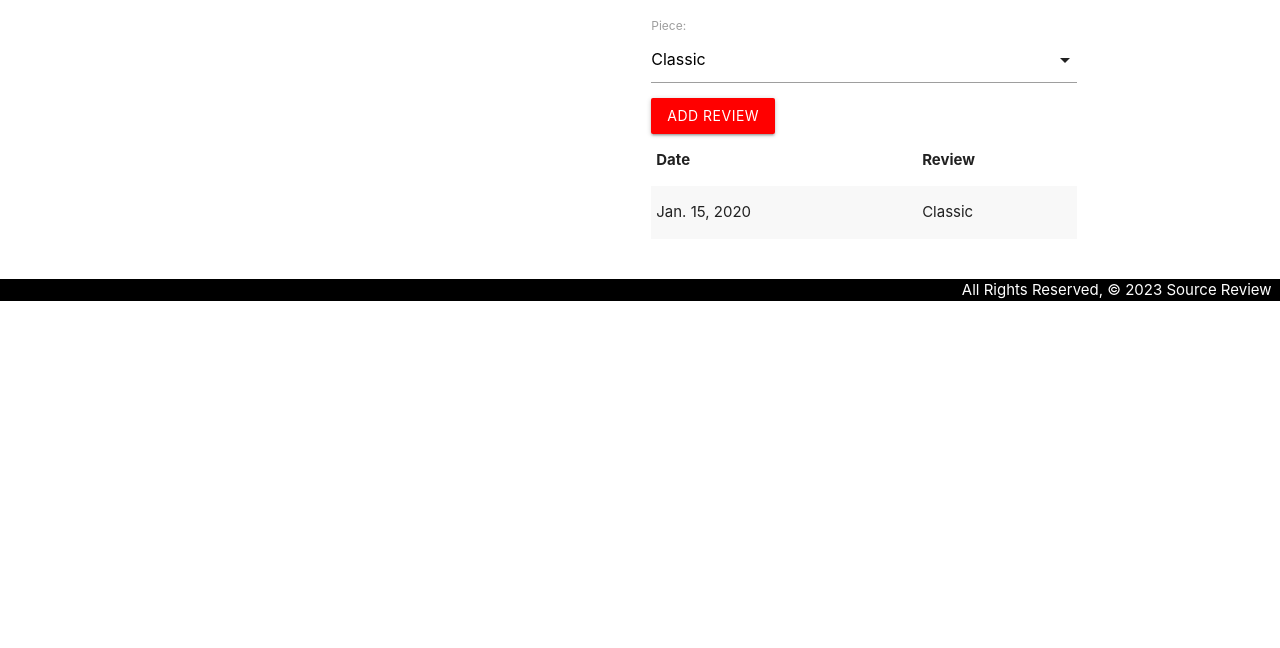
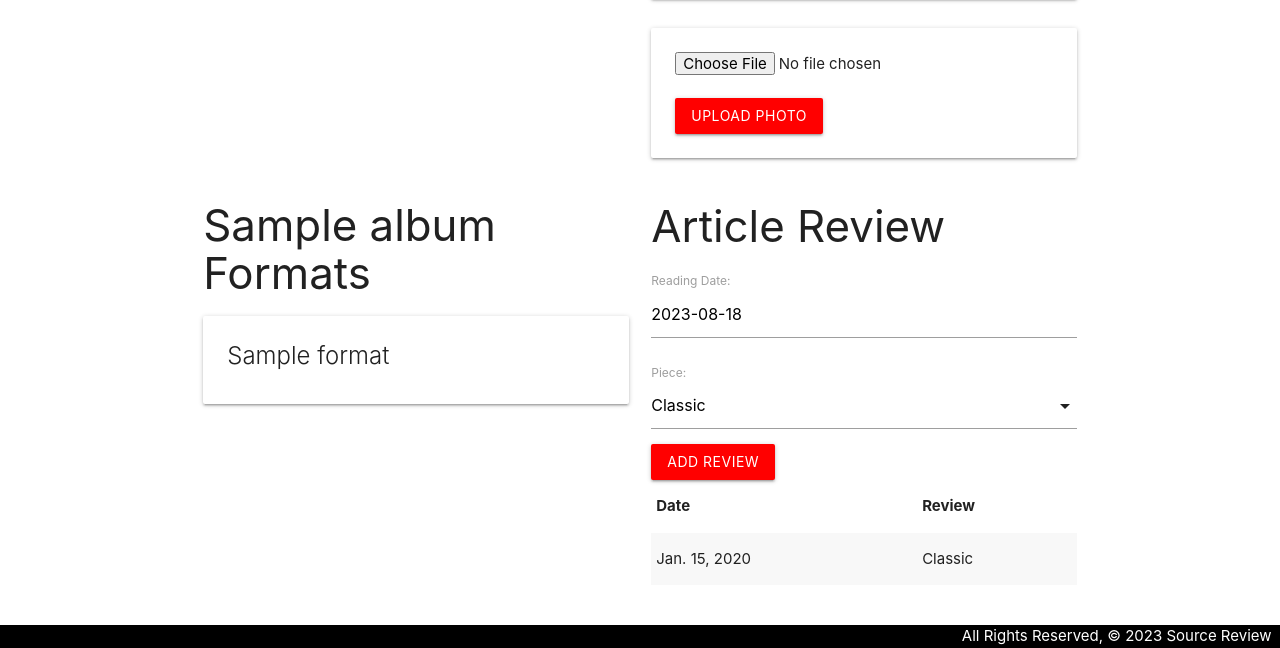
Before and after one commit to mpomento12/source-review, a Django app: page /albums/1/ in a window 1280 px wide. Shown: the part 540-1188 px from the top of the page. Before the commit the page ends 841 px from the top, so only its background shows below. Run offline with Django 4.2, Linux system fonts and the light colour scheme; tables that the repository leaves empty hold one stand-in row (values such as "Sample post").

Commit message:
Added S3 Amazon Photo Bucket

```diff
--- a/main_app/admin.py
+++ b/main_app/admin.py
@@ -1,6 +1,7 @@
 from django.contrib import admin
-from .models import Album, Review
+from .models import Album, Review, Photo
 
 # Register your models here.
 admin.site.register(Album)
 admin.site.register(Review)
+admin.site.register(Photo)
--- a/main_app/models.py
+++ b/main_app/models.py
@@ -48,3 +48,10 @@
 
     class Meta:
         ordering = ['-date']
+
+class Photo(models.Model):
+    url = models.CharField(max_length=200)
+    album = models.ForeignKey(Album, on_delete=models.CASCADE)
+
+    def __str__(self):
+        return f"Photo for album_id: {self.album_id} @{self.url}"
--- a/main_app/templates/albums/detail.html
+++ b/main_app/templates/albums/detail.html
@@ -17,6 +17,20 @@
         <a href="{% url 'albums_delete' album.id %}">Delete</a>
       </div>
     </div>
+  </div>
+  <div class="col s6">
+      {% for photo in album.photo_set.all %}
+      <img class="responsive-img card-panel" src="{{photo.url}}" />
+      {% empty %}
+      <div class="card-panel red-text center-align">No Photos Uploaded</div>
+      {% endfor %}
+
+      <form action="{% url 'add_photo' album.id %}" enctype="multipart/form-data" method="POST" class="card-panel">
+        {% csrf_token %}
+        <input type="file" name="photo-file">
+        <br><br>
+        <input type="submit" class="btn" value="Upload Photo">
+    </form>
     </div>
       <div class="row2">
         <div class="col s6">
@@ -55,6 +69,7 @@
       </div>
       <div class="row">
         <div class="col s6">
+          <h3>Article Review</h3>
           <form action="{% url 'add_review' album.id %}" method="POST">
             {% csrf_token %} {{ review_form.as_p }}
             <input type="submit" class="btn" value="Add Review" />
@@ -92,3 +107,5 @@
       M.FormSelect.init(selectEl);
     </script>
     {% endblock %}
+  </div>
+</div>
--- a/main_app/urls.py
+++ b/main_app/urls.py
@@ -10,6 +10,7 @@
     path('albums/<int:pk>/update/', views.AlbumUpdate.as_view(), name='albums_update'),
     path('albums/<int:pk>/delete/', views.AlbumDelete.as_view(), name='albums_delete'),
     path('albums/<int:album_id>/add_review/', views.add_review, name='add_review'),
+    path('albums/<int:album_id>/add_photo', views.add_photo, name='add_photo'),
     path('formats/', views.FormatList.as_view(), name='formats_index'),
     path('formats/<int:pk>/', views.FormatDetail.as_view(), name='formats_detail'),
     path('formats/create/', views.FormatCreate.as_view(), name='formats_create'),
--- a/main_app/views.py
+++ b/main_app/views.py
@@ -1,8 +1,12 @@
 from django.shortcuts import render, redirect
+import os
+import boto3
+import uuid
 from django.views.generic.edit import CreateView, UpdateView, DeleteView
 from django.views.generic import ListView, DetailView
-from .models import Album, Format
+from .models import Album, Format, Photo
 from .forms import ReviewForm
+
 
 
 # Create your views here.
@@ -69,3 +73,26 @@
 class FormatDelete(DeleteView):
   model = Format
   success_url = '/formats/'
+
+def some_function(request):
+   secret_key = os.environ['SECRET_KEY']
+
+def add_photo(request, album_id):
+    # photo-file will be the "name" attribute on the <input type="file">
+    photo_file = request.FILES.get('photo-file', None)
+    if photo_file:
+        s3 = boto3.client('s3')
+        # need a unique "key" for S3 / needs image file extension too
+        key = uuid.uuid4().hex[:6] + photo_file.name[photo_file.name.rfind('.'):]
+        # just in case something goes wrong
+        try:
+            bucket = os.environ['S3_BUCKET']
+            s3.upload_fileobj(photo_file, bucket, key)
+            # build the full url string
+            url = f"{os.environ['S3_BASE_URL']}{bucket}/{key}"
+            # we can assign to cat_id or cat (if you have a cat object)
+            Photo.objects.create(url=url, album_id=album_id)
+        except Exception as e:
+            print('An error occurred uploading file to S3')
+            print(e)
+    return redirect('detail', album_id=album_id)
--- a/sourcereview/settings.py
+++ b/sourcereview/settings.py
@@ -123,3 +123,7 @@
 # https://docs.djangoproject.com/en/4.0/ref/settings/#default-auto-field
 
 DEFAULT_AUTO_FIELD = 'django.db.models.BigAutoField'
+
+import environ
+environ.Env()
+environ.Env.read_env()
```
Also changed, not shown: main_app/migrations/0019_photo.py (added). Lines whose indentation alone changed are shown as unchanged.
